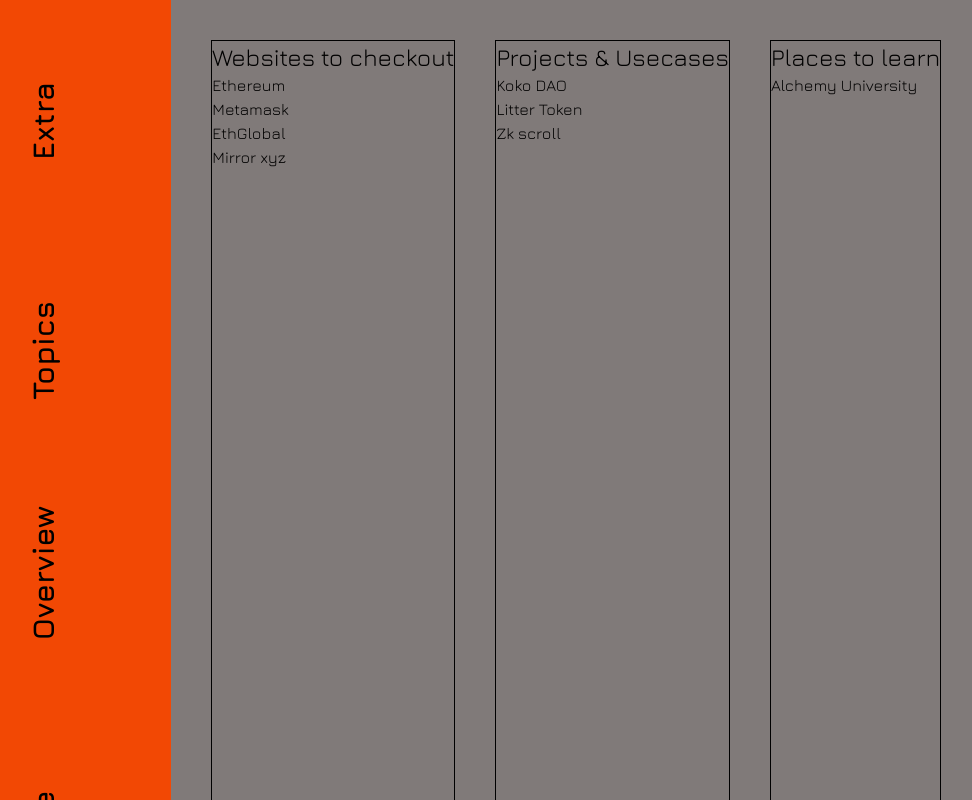
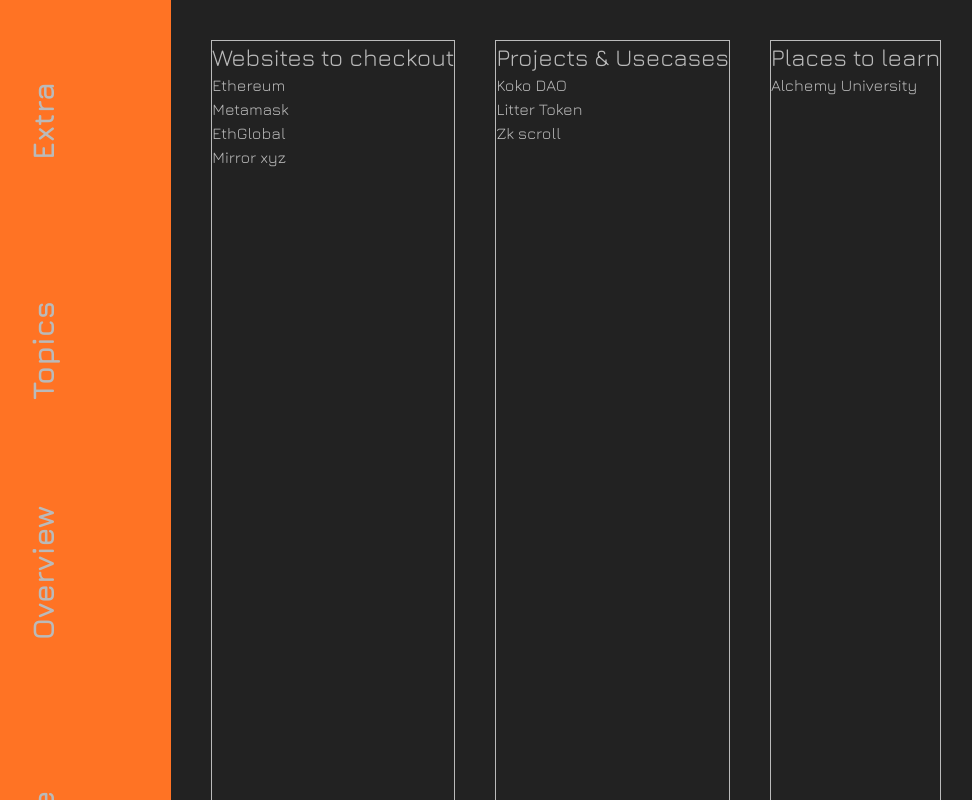
Before and after one commit to kayishau/web3-wiki, a Next.js app: page /resources in a window 1280 px wide. Shown: the top 800 px of the page, without its empty margins (42-1014 px from the left). Built offline with nearby package versions, Linux system fonts and the light colour scheme.

Commit message:
Simple page transition

```diff
--- a/package.json
+++ b/package.json
@@ -12,6 +12,7 @@
     "autoprefixer": "10.4.14",
     "eslint": "8.39.0",
     "eslint-config-next": "13.3.1",
+    "framer-motion": "^10.12.4",
     "next": "13.3.1",
     "postcss": "8.4.23",
     "react": "18.2.0",
--- /dev/null
+++ b/src/components/TransitionEffect.js
@@ -0,0 +1,18 @@
+import React from "react"
+import { motion } from "framer-motion"
+
+
+const TransitionEffect = (props) => {
+  return (
+    <>
+        <motion.div className="fixed top-0 bottom-0 right-full w-screen h-screen z-30 bg-hotOrange"
+        initial={{x:"100%", width:"100%"}}
+        animate={{x:"0%", width:"0%"}}
+        exit={{x:["0%", "100%"], width:["0%", "100%"]}}
+        transition={{duration:1.5, ease:"easeInOut"}}
+        />
+    </>
+  )
+};
+
+export default TransitionEffect
--- a/src/pages/index.js
+++ b/src/pages/index.js
@@ -1,15 +1,20 @@
 import Link from "next/link"
 import Head from "next/head"
+import TransitionEffect from "@/components/TransitionEffect"
+
 
 
 const HomePage = () => {
 
   return (
     <>
+
       <Head>
         <title>Web3-Wiki</title>
         <meta name="description" content="Web3 wiki application,explaining topics in web3 like crypto, DAOS, tokenomics,blockchain, zk technology, smart contracts" />
       </Head>
+
+     <TransitionEffect />
 
       <div>
 
--- a/src/pages/overview.js
+++ b/src/pages/overview.js
@@ -10,7 +10,7 @@
         <title>Web3-Wiki | Overview</title>
         <meta name="description" content="Web3 wiki application,explaining topics in web3 like crypto, DAOS, tokenomics,blockchain, zk technology, smart contracts" />
       </Head>
-      <main className="flex w-full min-h-screen">
+      <main className="flex w-full min-h-screen text-lightGrey">
         <NavBar />
 
         <div className="flex flex-col w-full h-1/6 text-5xl font-semibold mx-20 mt-20" >
--- a/src/pages/resources.js
+++ b/src/pages/resources.js
@@ -1,6 +1,7 @@
 import React from "react"
-import NavBar from "@/components/NavBar";
-import Head from "next/head";
+import NavBar from "@/components/NavBar"
+import Head from "next/head"
+import TransitionEffect from "@/components/TransitionEffect";
 
 
 const Extra = (props) => {
@@ -10,7 +11,8 @@
       <title>Web3-Wiki | Resources </title>
       <meta name="description" content="Web3 wiki application,explaining topics in web3 like crypto, DAOS, tokenomics,blockchain, zk technology, smart contracts" />
     </Head>
-    <main className="flex w-full min-h-screen">
+    <TransitionEffect />
+    <main className="flex w-full min-h-screen text-lightGrey">
       <NavBar />
       <div className="flex m-5">
 
--- a/src/pages/topic/index.js
+++ b/src/pages/topic/index.js
@@ -4,6 +4,7 @@
 import NavBar from "@/components/NavBar";
 import Image from "next/image";
 import dao from "../../../public/images/topics/DAO.png"
+
 
 const Topics = (props) => {
   let [topics, setTopics] = useState([]);
@@ -36,10 +37,10 @@
 
   return (
     <>
-      <div className="flex">
+      <main className="flex text-lightGrey">
         <NavBar />
 
-        <div className="bg-lightGrey min-h-screen min-w-screen flex flex-col">
+        <div className="min-h-screen min-w-screen flex flex-col">
         <div className="flex w-full justify-start text-4xl font-bold py-10 px-10 ">
             <h1>Explore the Different Concepts</h1>
           </div>
@@ -68,7 +69,7 @@
           </div>
         {/* </div> */}
 
-      </div>
+      </main>
     </>
   );
 };
--- a/tailwind.config.js
+++ b/tailwind.config.js
@@ -14,10 +14,10 @@
       },
     },
     colors:{
-      darkGrey:'#807A79',
+      darkGrey:'#222222',
       lightGrey:'#BABABA',
       mediumOrange:"#F28903",
-      hotOrange:"#F24804"
+      hotOrange:"#FF7324"
     }
   },
   plugins: [],
```
Also changed, not shown: 1 other file (tests, documents, lock files or other folders).
